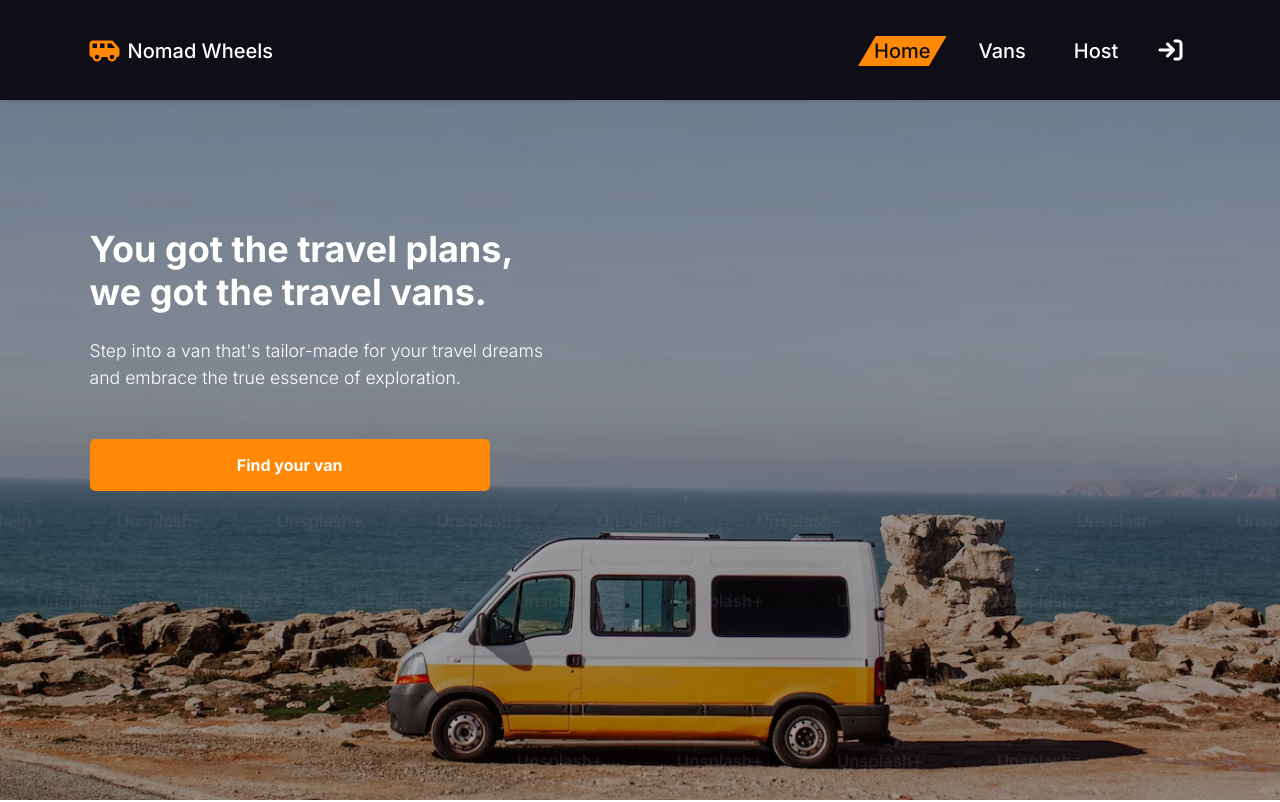
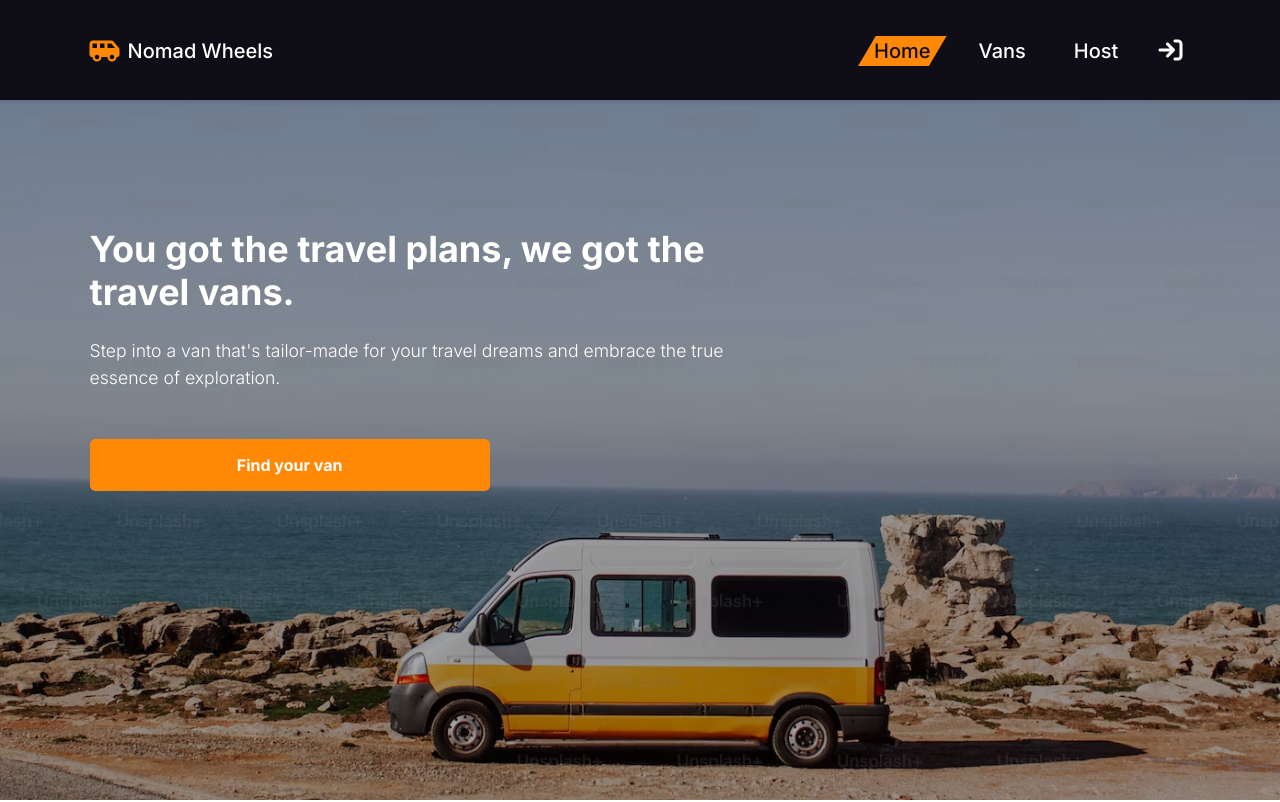
Before and after one commit to soojeong-park-ca/nomad-wheels, a React (Vite) app: page / in a window 1280 px wide. Shown: the top 802 px of the page. Built offline with nearby package versions, Linux system fonts and the light colour scheme.

Commit message:
make hero title part responsive, change footer text

```diff
--- a/src/components/Footer.jsx
+++ b/src/components/Footer.jsx
@@ -1,7 +1,7 @@
 export default function Footer() {
   return (
     <footer className="footer">
-      <h4 className="copyright">&copy; 2023 Built by Soojeong Park</h4>
+      <h4 className="copyright">&copy; 2023 - Soojeong Park</h4>
     </footer>
   );
 }
--- a/src/css/main.css
+++ b/src/css/main.css
@@ -119,6 +119,11 @@ p {
 @media screen and (max-width: 23.375em) {
   .heading-primary {
     font-size: 2rem;
+  }
+}
+@media screen and (min-width: 90em) {
+  .heading-primary {
+    font-size: 3rem;
   }
 }
 
@@ -588,6 +593,11 @@ p {
     margin-top: 8rem;
   }
 }
+@media screen and (min-width: 80em) {
+  .hero__title {
+    max-width: 40rem;
+  }
+}
 
 .siteWrapper {
   min-height: 100vh;
--- a/src/sass/abstracts/_variables.scss
+++ b/src/sass/abstracts/_variables.scss
@@ -36,3 +36,5 @@ $laptop: 768px;
 $laptop-2: 848px;
 $laptop-m: 1024px;
 $laptop-l: 1280px;
+$laptop-xl: 1440px;
+$laptop-2x: 1920px;
--- a/src/sass/base/_typography.scss
+++ b/src/sass/base/_typography.scss
@@ -42,6 +42,10 @@ p {
 
   @include m.respondMax(v.$mobile-s) {
     font-size: v.$font-s-l;
+  }
+
+  @include m.respondMin(v.$laptop-xl) {
+    font-size: v.$font-s-2xl;
   }
 }
 
--- a/src/sass/components/_hero.scss
+++ b/src/sass/components/_hero.scss
@@ -53,4 +53,10 @@
       margin-top: 8rem;
     }
   }
+
+  @include m.respondMin(v.$laptop-l) {
+    &__title {
+      max-width: 40rem;
+    }
+  }
 }
```
